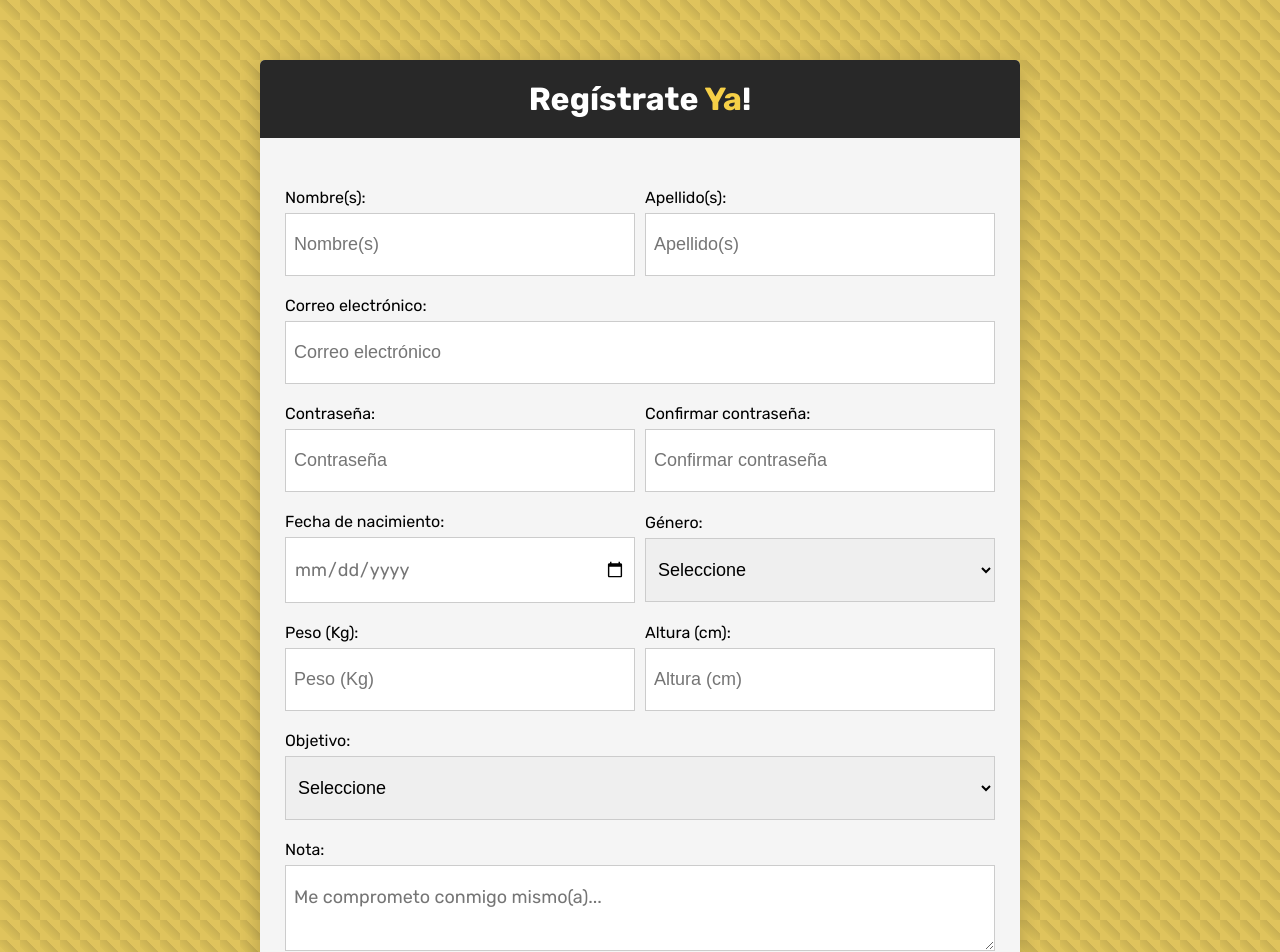
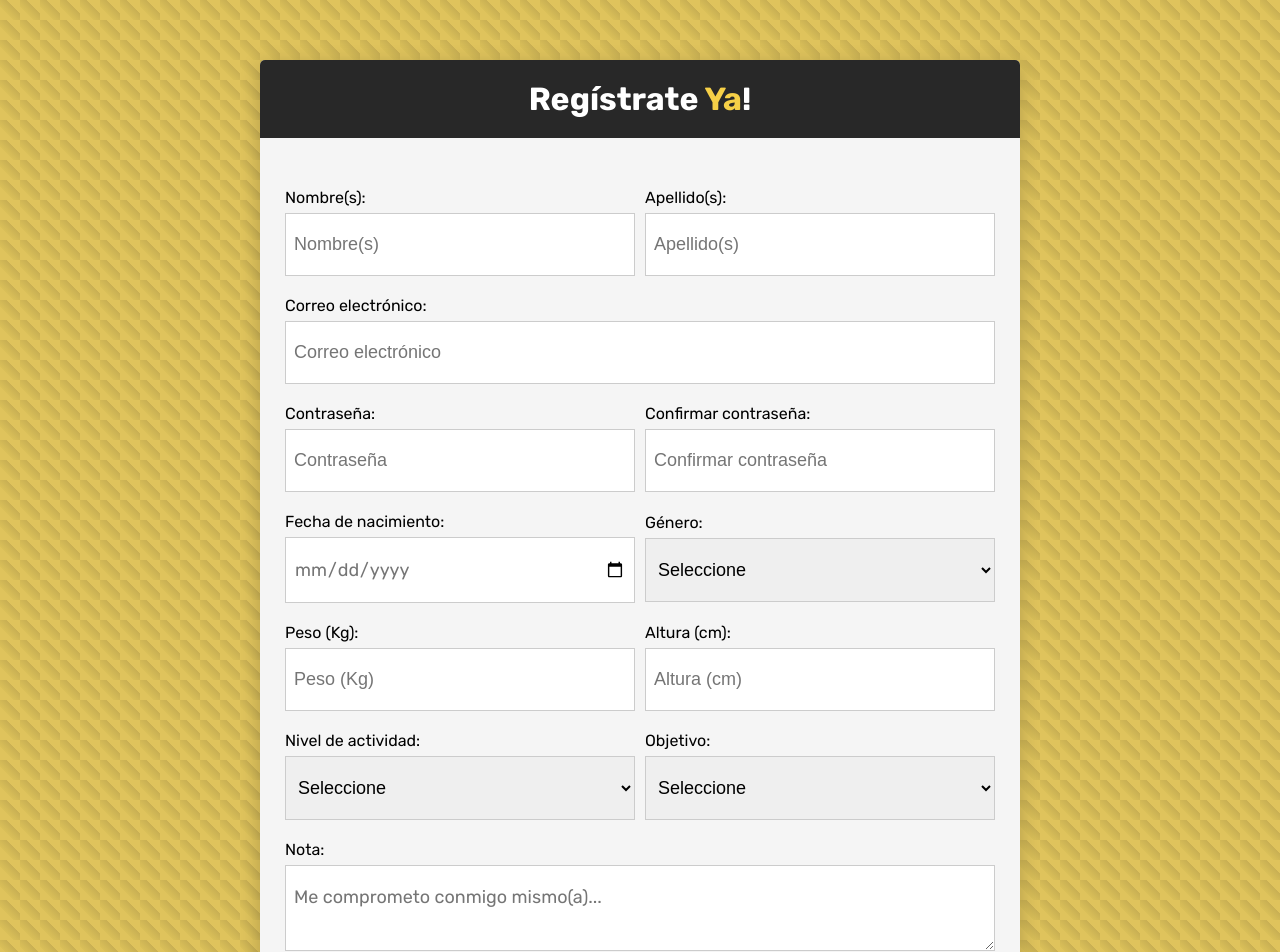
Before and after one commit to Dainerdev/fitme, a React (Vite) app: page /signup in a window 1280 px wide. Shown: the top 952 px of the page. Built offline with nearby package versions, Linux system fonts and the light colour scheme.

Commit message:
Se agrega el campo para el nivel de actividad

```diff
--- a/src/components/sign/signup.jsx
+++ b/src/components/sign/signup.jsx
@@ -72,6 +72,16 @@ function SignUp() {
               </div>
               <div className={style.section} id="section5">
                 <div className={style.inputGroup}>
+                  <label htmlFor="activity">Nivel de actividad:</label>
+                  <select className={style.field} name="activity" id="activity">
+                    <option value="select">Seleccione</option>
+                    <option value="sedentary">Sedentario</option>
+                    <option value="lightlyActive">Actividad Ligera </option>
+                    <option value="moderatelyActive">Actividad Moderada</option>
+                    <option value="veryActive">Actividad Intensa</option>
+                  </select>
+                </div>
+                <div className={style.inputGroup}>
                   <label htmlFor="goal">Objetivo:</label>
                   <select className={style.field} name="goal" id="goal">
                     <option value="select">Seleccione</option>
```
